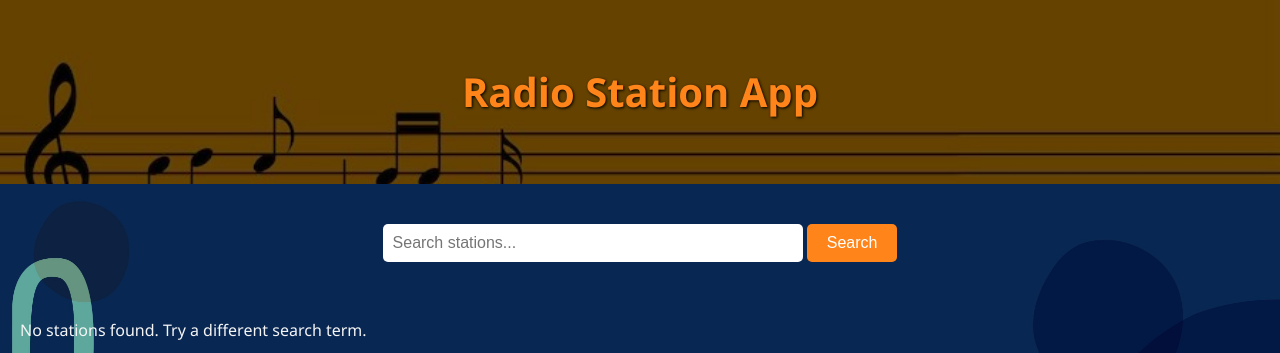
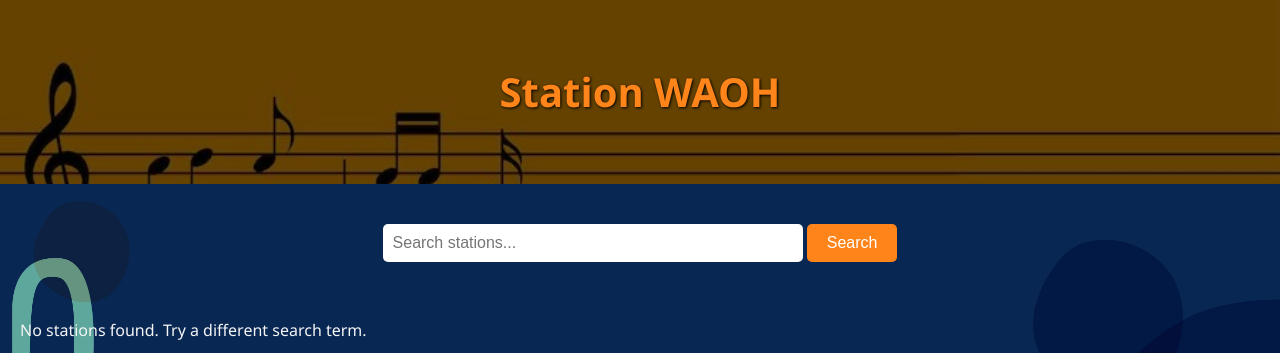
Before and after one commit to AaronOoooo/RadioStationApp, a Flask app: page / in a window 1280 px wide. Shown: the top 353 px of the page. Run offline with Flask 3, Linux system fonts and the light colour scheme; data that the repository does not hold is empty.

Commit message:
change website title to WOAH

```diff
--- a/templates/base.html
+++ b/templates/base.html
@@ -3,12 +3,12 @@
 <head>
   <meta charset="UTF-8">
   <meta name="viewport" content="width=device-width, initial-scale=1.0">
-  <title>Radio Station App</title>
+  <title>Station WAOH</title>
   <link rel="stylesheet" href="{{ url_for('static', filename='css/styles.css') }}">
 </head>
 <body>
   <header>
-    <h1>Radio Station App</h1>
+    <h1>Station WAOH</h1>
   </header>
   <main>
     {% block content %}{% endblock %}
```
